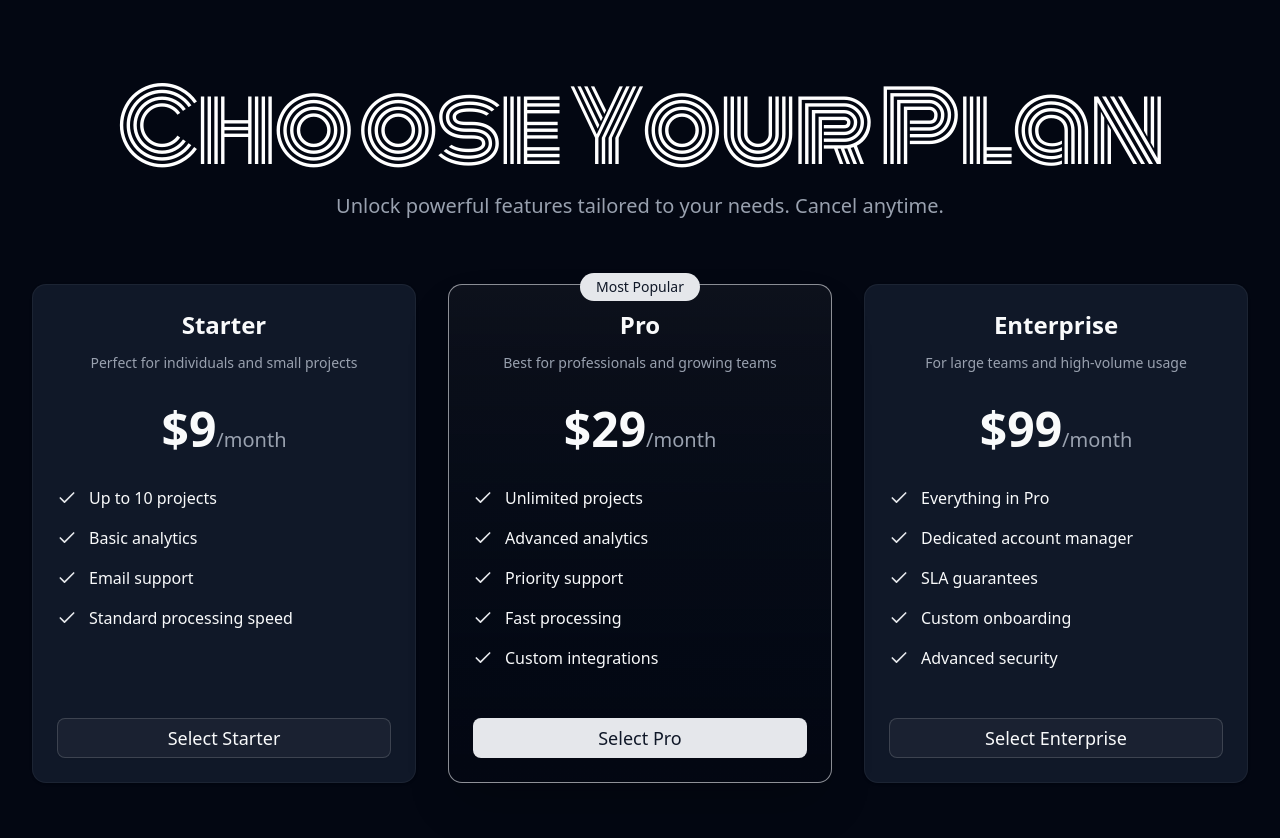
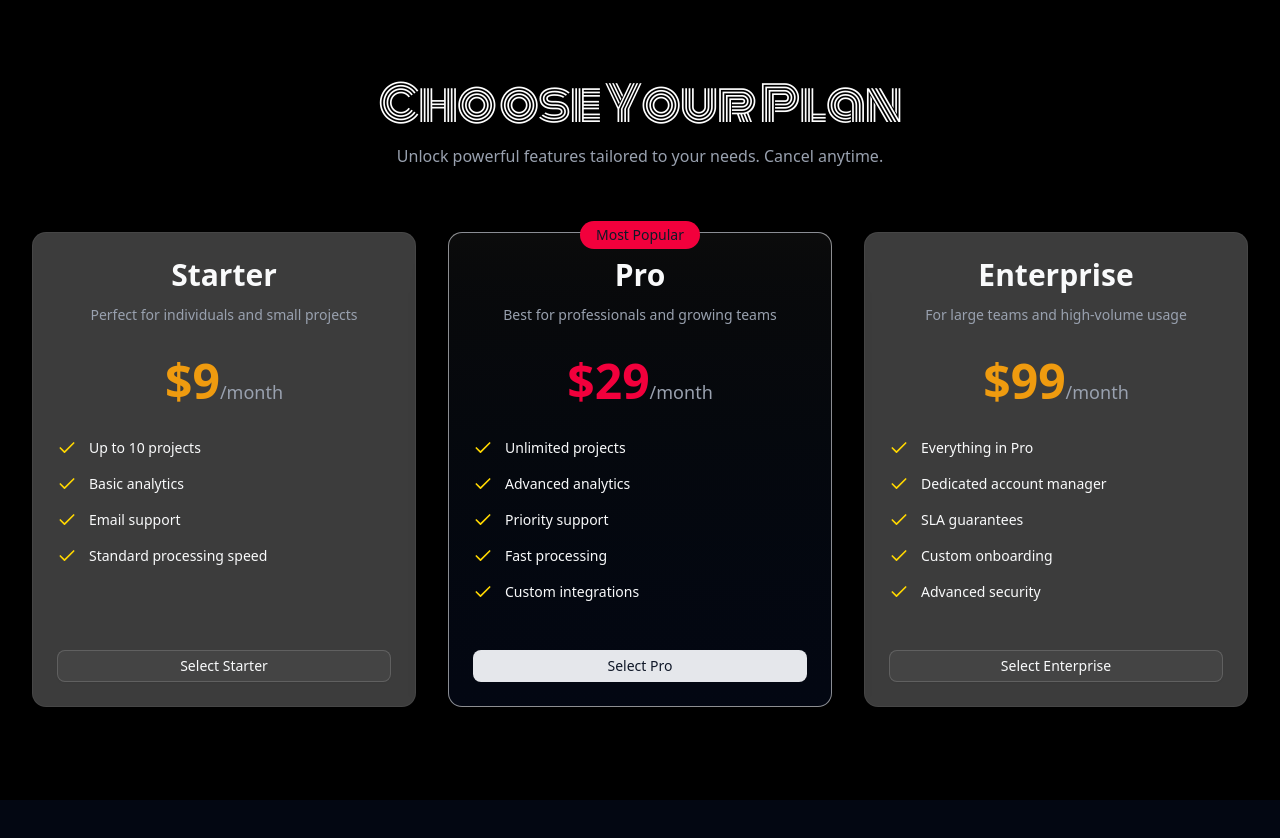
Before and after one commit to DanielRed007/celsius-subscription-form-2026, a Next.js app in the folder client/: page /subscriptions in a window 1280 px wide. Shown: the top 838 px of the page. After the commit the page ends 800 px from the top, so only its background shows below. Built offline with nearby package versions, Linux system fonts and the light colour scheme.

Commit message:
adding ui improvments on subscriptions and homepage

```diff
--- a/client/src/app/globals.css
+++ b/client/src/app/globals.css
@@ -95,7 +95,7 @@
 .dark {
   --background: oklch(0.13 0.028 261.692);
   --foreground: oklch(0.985 0.002 247.839);
-  --card: oklch(0.21 0.034 264.665);
+  --card: oklch(100% 0.00011 271.152 / 0.237);
   --card-foreground: oklch(0.985 0.002 247.839);
   --popover: oklch(0.21 0.034 264.665);
   --popover-foreground: oklch(0.985 0.002 247.839);
@@ -136,7 +136,7 @@
 }
 
 @theme {
-  --animate-gradient-shift: gradient-shift 8s ease infinite;
+  --animate-gradient-shift: gradient-shift 32s ease infinite;
 
   @keyframes gradient-shift {
     0%, 100% {
@@ -146,4 +146,15 @@
       background-position: 100% 50%;
     }
   }
+
+  --animate-subtle-shift: subtleShift 32s ease-in-out infinite;
+
+  @keyframes subtleShift {
+    0%, 100% {
+      background-position: 0% 50%;
+    }
+    50% {
+      background-position: 100% 50%;
+    }
+  }
 }
--- a/client/src/app/layout.tsx
+++ b/client/src/app/layout.tsx
@@ -27,8 +27,8 @@ const redHatDisplay = Red_Hat_Display({
 })
 
 export const metadata: Metadata = {
-  title: "Create Next App",
-  description: "Generated by create next app",
+  title: "Welcome to Celsius",
+  description: "Welcome to Celsius",
 };
 
 // app/layout.tsx
--- a/client/src/app/page.tsx
+++ b/client/src/app/page.tsx
@@ -6,11 +6,9 @@ export default function Home() {
   return (
     <main className="h-screen w-screen bg-background text-foreground overflow-hidden">
       <div className="grid h-full w-full grid-cols-1 lg:grid-cols-2">
-
         <div className="flex h-full items-center justify-center lg:justify-start lg:px-12 xl:px-16 bg-gradient-to-br from-background to-muted/30">
           <h1
             className="
-
               font-monoton
               tracking-tight leading-none
               text-center lg:text-left
@@ -22,18 +20,30 @@ export default function Home() {
           >
             <span className="block sm:text-4xl xl:text-9xl">Celsius</span>
             <span className="whitespace-nowrap">
-              <small className="text-2xl sm:text-3xl md:text-4xl lg:text-4xl xl:text-6xl">is</small>
-              <span className="pl-2 xl:pl-4 sm:text-3xl xl:text-7xl">awesome</span>
+              <small className="text-2xl sm:text-3xl md:text-4xl lg:text-4xl xl:text-6xl">
+                is
+              </small>
+              <span className="pl-2 xl:pl-4 sm:text-3xl xl:text-7xl">
+                awesome
+              </span>
             </span>
           </h1>
         </div>
 
         <div className="grid h-full grid-rows-[1fr_1fr] gap-0 lg:gap-0">
-
-          <div className="flex h-full items-center justify-center border-b border-border bg-muted/50 lg:border-r lg:border-b-0">
+          <div className="flex h-full items-center justify-center border-b border-border bg-ring lg:border-r lg:border-b-0">
             <Button
               size="sm"
-              className="text-md px-4 py-2 rounded-full shadow-2xl hover:shadow-3xl transition-all duration-300 hover:scale-105"
+              className="
+                text-sm px-6 py-3 rounded-full
+                shadow-2xl hover:shadow-3xl
+                transition-all duration-300 hover:scale-105
+                bg-gradient-to-r from-lipstick-red via-gold to-lipstick-red/80
+                bg-[length:200%_200%]
+                animate-subtle-shift
+                text-black
+                font-small
+              "
               asChild
             >
               <Link href="/subscriptions">Get Started</Link>
@@ -41,33 +51,36 @@ export default function Home() {
           </div>
 
           <div className="flex h-full items-center justify-center bg-muted/30 p-8 text-center relative overflow-hidden">
-  {/* Pattern layer – light gray lines on black */}
             <div
               className="absolute inset-0 opacity-20 pointer-events-none"
               style={{
                 backgroundImage: `
                   repeating-linear-gradient(
                     315deg,
-          #e6e6e6ff 0px,    /* very light gray */
+                    #e6e6e6ff 0px,
                     #ffffffff 1px,
                     transparent 1px,
                     transparent 10px
                   )
                 `,
-      backgroundSize: '10px 10px',
+                backgroundSize: "10px 10px",
               }}
             />
 
             <div className="max-w-md space-y-6 relative z-10">
-    <h3 className="text-xl font-semibold text-foreground/90">
-      Why <span className="text-4xl">Celsius</span> Stands Out
+              <h3 className="text-xl text-foreground/90">
+                Why{" "}
+                <span className="text-4xl text-golden-orange font-monoton">
+                  Celsius
+                </span>{" "}
+                Stands Out
               </h3>
               <p className="text-md sm:text-md text-muted-foreground leading-relaxed">
-      Lightning-fast performance • Stunning design • Unmatched developer experience • Built for the modern web in 2026
+                Lightning-fast performance • Stunning design • Unmatched
+                developer experience • Built for the modern web in 2026
               </p>
             </div>
           </div>
-
         </div>
       </div>
     </main>
--- a/client/src/app/subscriptions/page.tsx
+++ b/client/src/app/subscriptions/page.tsx
@@ -39,19 +39,17 @@ export default function SubscriptionsPage() {
   ];
 
   return (
-    <div className="min-h-screen bg-background text-foreground py-12 md:py-20">
+    <div className="min-h-screen bg-black text-foreground py-12 md:py-20">
       <div className="container max-w-7xl mx-auto px-4 sm:px-6 lg:px-8">
-        {/* Title with Monoton font – white for contrast */}
         <div className="text-center mb-16">
-          <h1 className="text-5xl sm:text-6xl md:text-7xl lg:text-8xl font-monoton tracking-tight text-white">
+          <h1 className="text-5xl sm:text-6xl md:text-7xl lg:text-5xl font-monoton tracking-tight text-white">
             Choose Your Plan
           </h1>
-          <p className="mt-4 text-xl text-muted-foreground max-w-2xl mx-auto">
+          <p className="mt-4 text-md text-muted-foreground max-w-2xl mx-auto">
             Unlock powerful features tailored to your needs. Cancel anytime.
           </p>
         </div>
 
-        {/* 3-column grid of paid plans */}
         <div className="grid grid-cols-1 md:grid-cols-3 gap-8">
           {plans.map((plan) => (
             <Card
@@ -63,17 +61,27 @@ export default function SubscriptionsPage() {
               }`}
             >
               {plan.popular && (
-                <div className="absolute -top-3 left-1/2 -translate-x-1/2 bg-primary text-primary-foreground px-4 py-1 text-sm font-medium rounded-full">
+                <div className="absolute -top-3 left-1/2 -translate-x-1/2 bg-lipstick-red    text-primary-foreground px-4 py-1 text-sm font-medium rounded-full">
                   Most Popular
                 </div>
               )}
 
               <CardHeader className="text-center pb-2">
-                <CardTitle className="text-2xl">{plan.name}</CardTitle>
-                <CardDescription className="mt-1">{plan.description}</CardDescription>
+                <CardTitle className="text-3xl">{plan.name}</CardTitle>
+                <CardDescription className="mt-1">
+                  {plan.description}
+                </CardDescription>
                 <div className="mt-6">
-                  <span className="text-5xl font-bold">{plan.price}</span>
-                  <span className="text-xl text-muted-foreground">{plan.interval}</span>
+                  <span
+                    className={`text-5xl ${
+                      plan.popular ? "text-lipstick-red" : "text-golden-orange"
+                    } font-bold`}
+                  >
+                    {plan.price}
+                  </span>
+                  <span className="text-lg text-muted-foreground">
+                    {plan.interval}
+                  </span>
                 </div>
               </CardHeader>
 
@@ -81,8 +89,8 @@ export default function SubscriptionsPage() {
                 <ul className="space-y-4">
                   {plan.features.map((feature) => (
                     <li key={feature} className="flex items-center gap-3">
-                      <Check className="h-5 w-5 text-primary flex-shrink-0" />
-                      <span>{feature}</span>
+                      <Check className="h-5 w-5 text-gold flex-shrink-0" />
+                      <span className="text-sm">{feature}</span>
                     </li>
                   ))}
                 </ul>
@@ -91,8 +99,8 @@ export default function SubscriptionsPage() {
               <CardFooter className="pt-6">
                 <Button
                   asChild
-                  size="lg"
-                  className="w-full text-lg"
+                  size="sm"
+                  className="w-full text-sm"
                   variant={plan.popular ? "default" : "outline"}
                 >
                   <Link href={`/subscriptions/checkout/${plan.id}`}>
```
Lines whose indentation alone changed are shown as unchanged.
